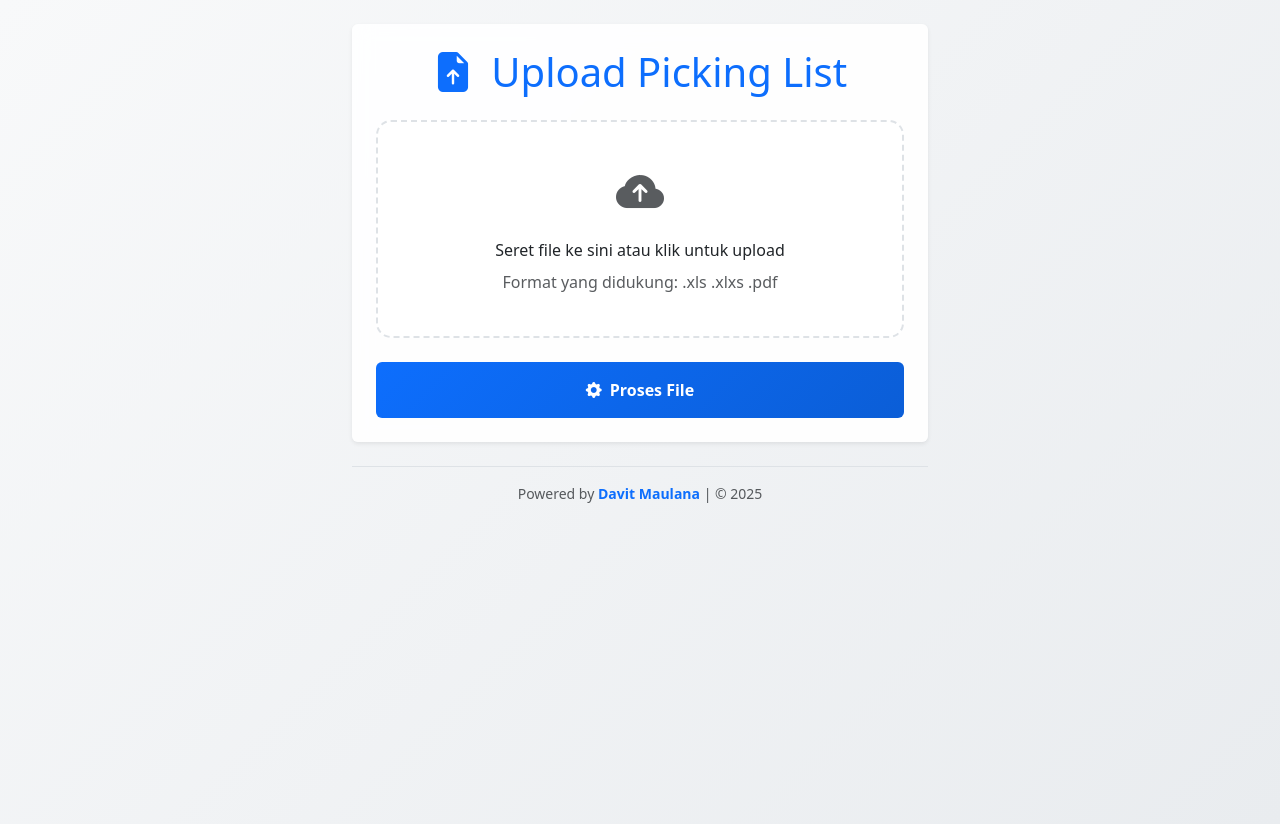
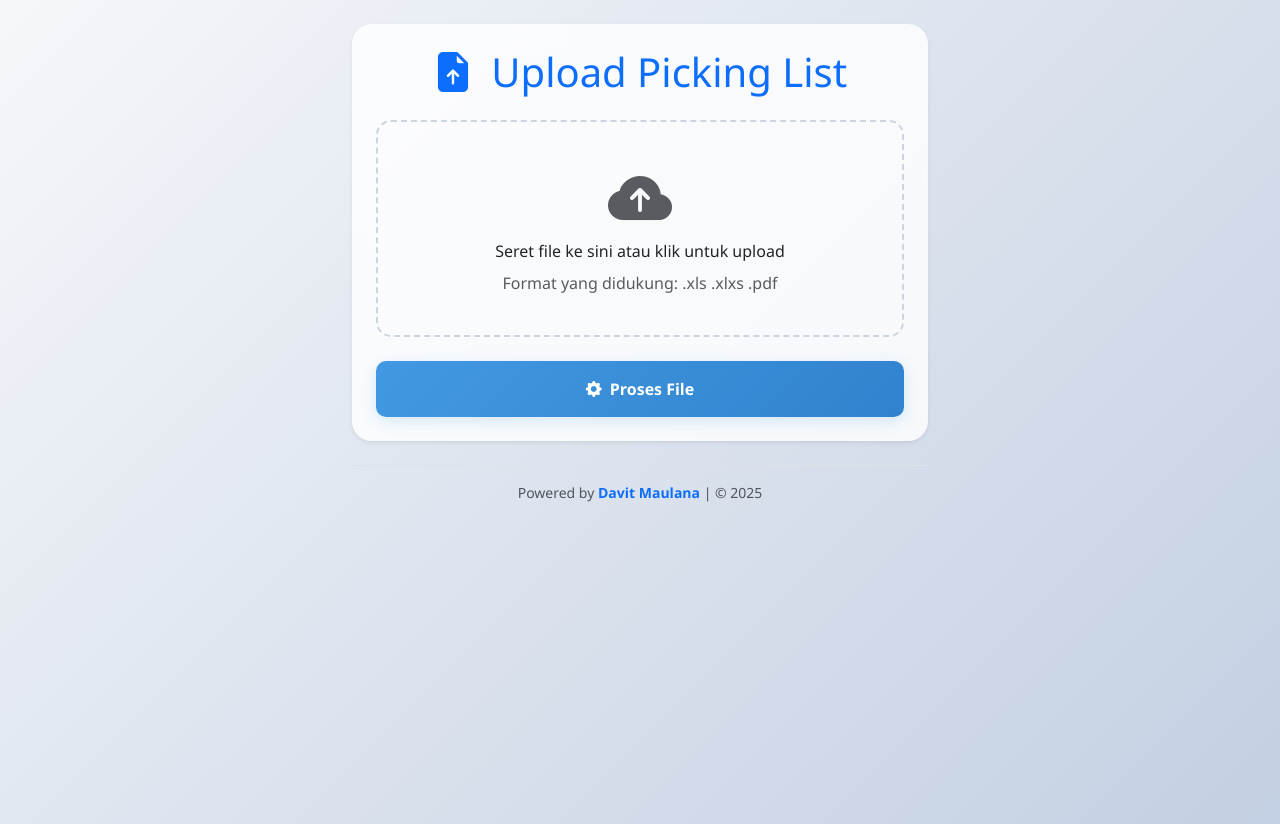
Before and after one commit to ainxpro6/testing, a Flask app: page / in a window 1280 px wide. Run offline with Flask 3, Linux system fonts and the light colour scheme; parts of the project's set-up code (start-up, migrations or seed data) failed here and were passed over; some libraries are stand-ins or nearby versions.

Commit message:
index.html

```diff
--- a/Belajar Coding/templates/index.html
+++ b/Belajar Coding/templates/index.html
@@ -103,129 +103,113 @@
 
     <style>
 
-		/* 1. Base gradient untuk light mode */
+		/* Gradasi Latar Belakang dan Dukungan Dark Mode */
 body {
     min-height: 100vh;
     margin: 0;
-            background: linear-gradient(
-                135deg,
-                hsl(210, 20%, 98%) 0%,
-                hsl(210, 14%, 93%) 100%
-            );
-        }
-
-        /* 2. Dark mode adaptation */
-        @media (prefers-color-scheme: dark) {
-            body {
-                background: linear-gradient(
-                    135deg,
-                    hsl(210, 29%, 24%) 0%,
-                    hsl(210, 31%, 15%) 100%
-                );
-                color: #ffffff;
-            }
-
-            .card {
-                background: rgba(40, 40, 40, 0.95) !important;
-                border-color: hsl(0, 0%, 25%);
-            }
-
-            .drop-zone {
-                background: rgba(30, 30, 30, 0.9);
-                border-color: hsl(0, 0%, 25%);
-            }
-        }
-
-        /* 3. Pastikan elemen child tidak menutupi background */
-        .container {
-            background: transparent !important;
-        }
-
-        /* 4. Efek transisi untuk perubahan warna */
-        body,
-        .card,
-        .drop-zone {
-            transition:
-                background-color 0.5s ease,
-                border-color 0.5s ease;
-        }
-
-		/* Tambahkan gradasi dan dark mode */
-        body {
-            min-height: 100vh;
-            background: linear-gradient(135deg, #f8f9fa 0%, #e9ecef 100%);
-            transition: all 0.3s ease;
+    background: linear-gradient(135deg, #f5f7fa 0%, #c3cfe2 100%);
+    font-family: 'Segoe UI', Tahoma, Geneva, Verdana, sans-serif;
+    transition: background-color 0.5s ease, color 0.5s ease;
 }
 
 @media (prefers-color-scheme: dark) {
     body {
-                background: linear-gradient(135deg, #2c3e50 0%, #3498db 100%);
-                color: #ffffff;
+        background: linear-gradient(135deg, #2d3748 0%, #1a202c 100%);
+        color: #e2e8f0;
     }
 
     .card {
-                background-color: rgba(40, 40, 40, 0.9) !important;
-                border-color: #404040;
+        background: rgba(45, 55, 72, 0.85);
+        border-color: #4a5568;
+        backdrop-filter: blur(12px);
+        -webkit-backdrop-filter: blur(12px);
     }
 
     .drop-zone {
-                background-color: rgba(30, 30, 30, 0.9);
-                border-color: #404040;
+        background-color: #2d3748;
+        border-color: #4a5568;
     }
 
     .text-muted {
-                color: #a0a0a0 !important;
+        color: #a0aec0 !important;
+    }
+
+    .alert-danger {
+        background-color: #e53e3e;
+        color: #fff;
+    }
+    .alert-warning {
+        background-color: #dd6b20;
+        color: #fff;
     }
 }
 
-        /* Tambahkan efek glassmorphism */
+/* Kartu Utama dengan Efek Glassmorphism */
 .card {
-            background: rgba(255, 255, 255, 0.9);
-            backdrop-filter: blur(10px);
-            -webkit-backdrop-filter: blur(10px);
-        }
-
-        .drop-zone {
-            border: 2px dashed #dee2e6;
-            border-radius: 15px;
-            padding: 2rem;
-            cursor: pointer;
-            transition: all 0.3s ease;
-            background: white;
-        }
-
-        .drop-zone:hover {
-            border-color: #0d6efd;
-            background-color: rgba(13, 110, 253, 0.05);
-            transform: translateY(-2px);
-        }
-
-        .drop-zone-content {
-            display: flex;
-            flex-direction: column;
-            align-items: center;
-            justify-content: center;
-            min-height: 150px;
-        }
-
-        .bg-soft-primary {
-            background-color: rgba(13, 110, 253, 0.1) !important;
-        }
-
-        .bg-soft-success {
-            background-color: rgba(25, 135, 84, 0.1) !important;
-        }
-
-        .btn-primary {
-            background: linear-gradient(135deg, #0d6efd, #0b5ed7);
-            border: none;
+    background: rgba(255, 255, 255, 0.8);
+    backdrop-filter: blur(12px);
+    -webkit-backdrop-filter: blur(12px);
+    border: 1px solid rgba(0, 0, 0, 0.05);
+    border-radius: 20px;
     transition: all 0.3s ease;
 }
 
+/* Zona Drop File Interaktif */
+.drop-zone {
+    border: 3px dashed #cbd5e0;
+    border-radius: 15px;
+    padding: 2.5rem;
+    cursor: pointer;
+    text-align: center;
+    transition: all 0.3s ease-in-out;
+}
+
+.drop-zone:hover, .drop-zone.dragover {
+    border-color: #4299e1;
+    background-color: rgba(66, 153, 225, 0.05);
+    transform: scale(1.02);
+}
+
+.drop-zone-content i {
+    font-size: 4rem;
+    color: #a0aec0;
+    transition: color 0.3s ease;
+}
+
+.drop-zone:hover .drop-zone-content i {
+    color: #4299e1;
+}
+
+/* Tombol Proses dengan Gradasi dan Efek Hover */
+.btn-primary {
+    background: linear-gradient(135deg, #4299e1, #3182ce);
+    border: none;
+    border-radius: 10px;
+    transition: all 0.3s ease;
+    box-shadow: 0 4px 15px rgba(66, 153, 225, 0.2);
+}
+
 .btn-primary:hover {
-            transform: translateY(-2px);
-            box-shadow: 0 5px 15px rgba(13, 110, 253, 0.3);
+    transform: translateY(-3px);
+    box-shadow: 0 7px 20px rgba(66, 153, 225, 0.4);
+}
+
+/* Penyesuaian Tambahan */
+.alert {
+    border-radius: 10px;
+}
+
+#file-name {
+    font-weight: 500;
+    color: #2d3748;
+}
+
+@media (prefers-color-scheme: dark) {
+    #file-name {
+        color: #e2e8f0;
+    }
 }
     </style>
 </body>
+
 </html>
```
Lines whose indentation alone changed are shown as unchanged.
